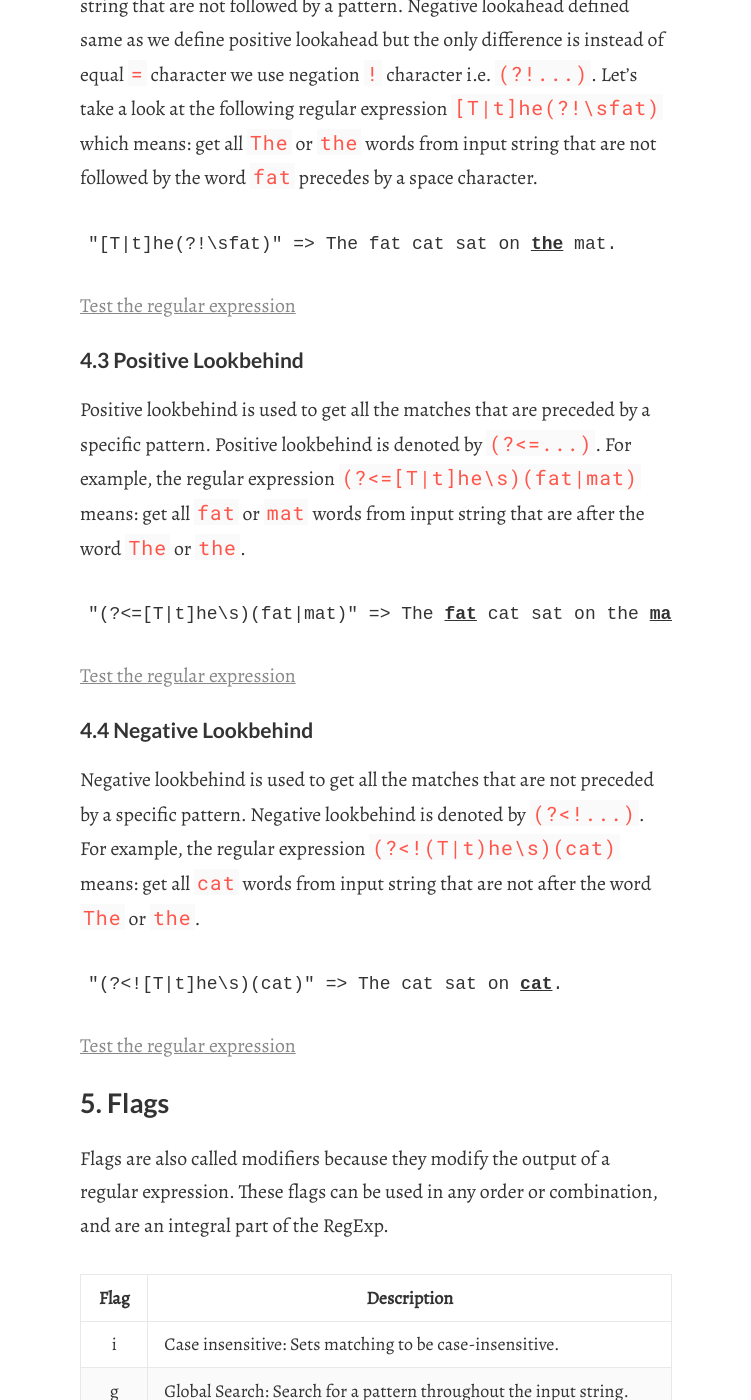
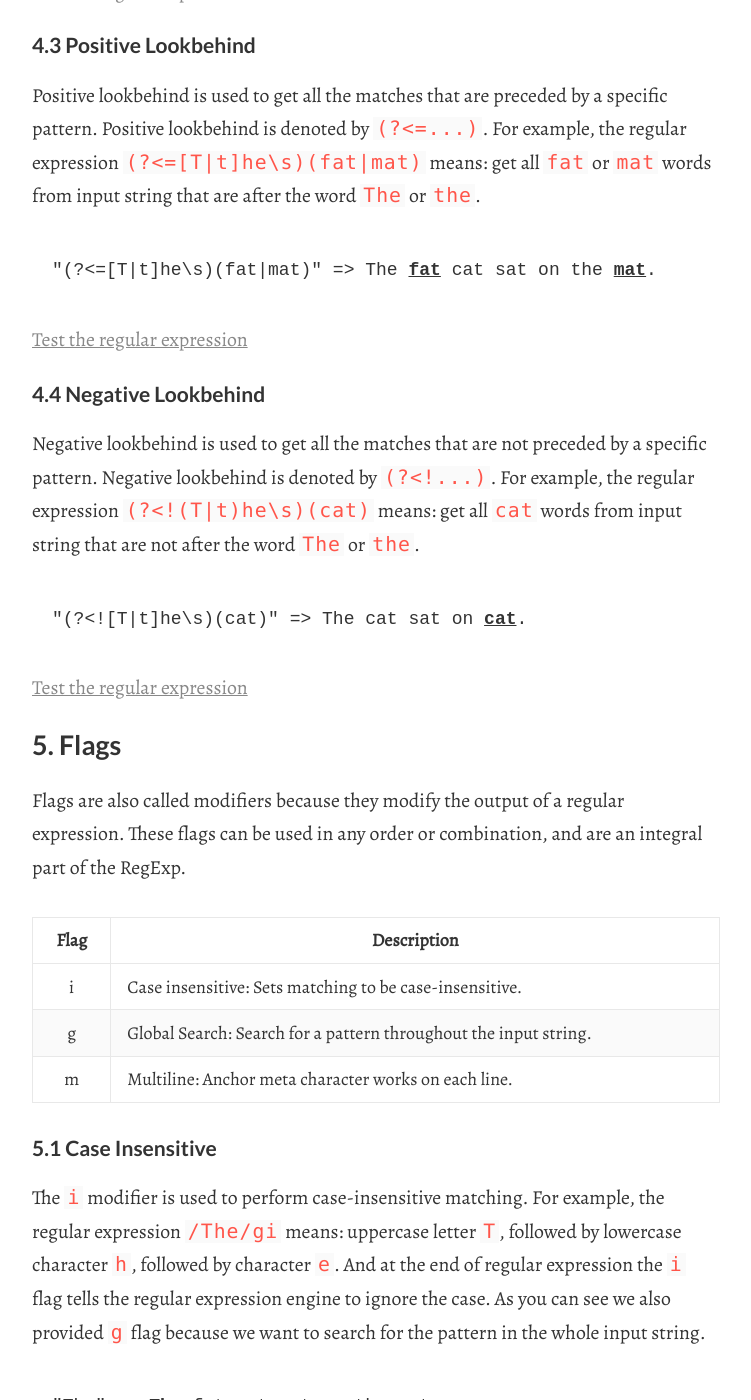
Before and after one commit to ziishaned/ziishaned.github.io, a Jekyll site: the page built from blog/_posts/2017-08-17-learn-regex-the-easy-way.md, in a window 1280 px wide and 1400 px high, scrolled down 13503 px. Shown: the whole window, without its empty margins (264-1015 px from the left). Built offline with Jekyll 4.4.1, drawn with Linux system fonts in a browser that asks for light colours; comment, search, counter and statistics services are not loaded.

Commit message:
Update css

```diff
--- a/_sass/_base.scss
+++ b/_sass/_base.scss
@@ -5,7 +5,7 @@
 
 body {
   margin: auto;
-  max-width: 39rem;
+  max-width: 45rem;
   padding: 1rem;
   background-color: $white;
   color: $black;
--- a/_sass/_code.scss
+++ b/_sass/_code.scss
@@ -26,11 +26,16 @@ p, li {
   margin: 1rem 0;
   background: $background;
   line-height: 123%;
+  border-radius: 3px;
+
+  code {
+    font-size: 0.85em !important;
+  }
 }
 
 pre {
   margin: 0;
-  padding: 12px 8px;
+  padding: 20px;
 
   pre {
     padding-top: 0;
@@ -82,7 +87,7 @@ pre {
 .highlight .nn { color: $operator; } /* name.namespace */
 .highlight .nt { background-color: rgba(27,154,247,.05); border-radius: 2px; color: $name; } /* name.tag */
 .highlight .nv { color: $operator; } /* name.variable */
-.highlight .nx { background-color: rgba(237,70,148,.05); border-radius: 2px; color: $operator; } /* name.other */
+.highlight .nx { /*background-color: rgba(237,70,148,.05);*/ border-radius: 2px; color: $operator; } /* name.other */
 .highlight .ow { color: $operator; } /* operator.word */
 .highlight .w { color: $comment; } /* text.whitespace */
 .highlight .mf { color: $keyword; } /* literal.number.float */
--- a/_sass/_variables.scss
+++ b/_sass/_variables.scss
@@ -1,7 +1,7 @@
 // fonts
 $sans: 'Lato', -apple-system, Helvetica, Arial, sans-serif;
 $serif: 'Alegreya', 'Times New Roman', Georgia, serif;
-$mono: 'Roboto Mono', monospace;
+$mono: monaco, 'Roboto Mono', monospace;
 
 // colors
 $white: #fff;
```
